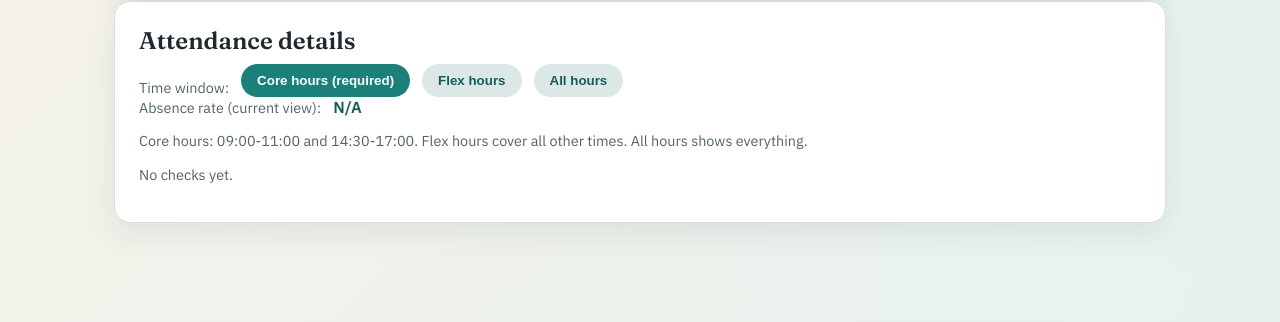
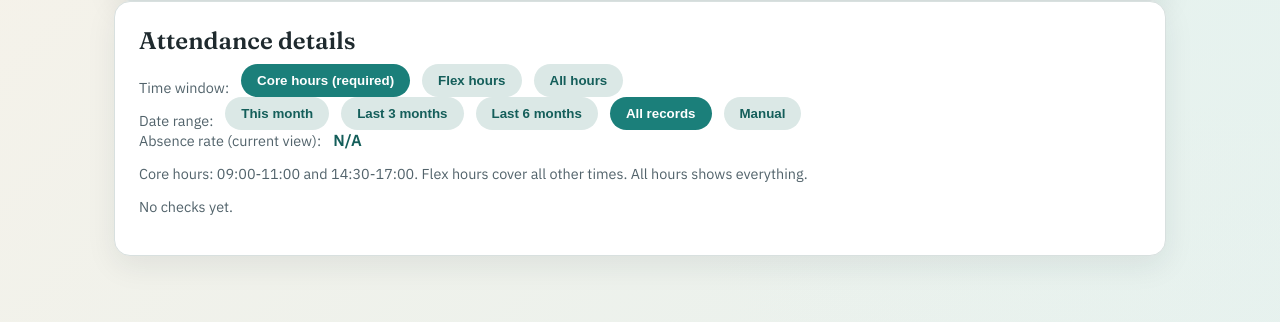
Before and after one commit to DavidLiu-code/Attendance_Code, a FastAPI app: template app/templates/person_history.html in a window 1280 px wide. Shown: the part 306-628 px from the top of the page. Run offline with FastAPI, Linux system fonts and the light colour scheme; the template is opened without the code that fills it, so the values that code supplies are empty.

Commit message:
feat(main.py): Open a person page and try each date option plus a manual range

```diff
--- a/app/templates/person_history.html
+++ b/app/templates/person_history.html
@@ -48,6 +48,21 @@
     <button class="button secondary" type="button" data-time-filter="flex" aria-pressed="false">Flex hours</button>
     <button class="button secondary" type="button" data-time-filter="all" aria-pressed="false">All hours</button>
   </div>
+  <div class="inline" id="attendance-date-filters">
+    <span class="muted">Date range:</span>
+    <button class="button secondary" type="button" data-date-filter="this-month" aria-pressed="false">This month</button>
+    <button class="button secondary" type="button" data-date-filter="last-3" aria-pressed="false">Last 3 months</button>
+    <button class="button secondary" type="button" data-date-filter="last-6" aria-pressed="false">Last 6 months</button>
+    <button class="button" type="button" data-date-filter="all" aria-pressed="true">All records</button>
+    <button class="button secondary" type="button" data-date-filter="manual" aria-pressed="false">Manual</button>
+  </div>
+  <div class="inline" id="attendance-date-manual" style="display:none;">
+    <label for="attendance-date-start">Start</label>
+    <input type="date" id="attendance-date-start">
+    <label for="attendance-date-end">End</label>
+    <input type="date" id="attendance-date-end">
+    <button class="button secondary" type="button" id="attendance-date-apply">Apply</button>
+  </div>
   <div class="inline" id="attendance-absence-rate">
     <span class="muted">Absence rate (current view):</span>
     <span class="count" id="attendance-absence-rate-value">N/A</span>
@@ -67,7 +82,7 @@
     </thead>
     <tbody>
       {% for row in attendance_rows %}
-      <tr class="attendance-row{% if filter_status and row.status != filter_status %} row-hidden{% endif %}" data-status="{{ row.status }}" data-time="{{ row.time_bucket }}">
+      <tr class="attendance-row{% if filter_status and row.status != filter_status %} row-hidden{% endif %}" data-status="{{ row.status }}" data-time="{{ row.time_bucket }}" data-date="{{ row.check.timestamp.strftime("%Y-%m-%d") }}">
         <td>
           {% set check_base = "/checks/" ~ row.check.id ~ "?origin=people&person_id=" ~ person.id %}
           {% set check_href = check_base %}
@@ -119,14 +134,62 @@
     const filterLabel = document.getElementById("attendance-filter-label");
     const clearLink = document.getElementById("attendance-filter-clear");
     const timeButtons = document.querySelectorAll("[data-time-filter]");
+    const dateButtons = document.querySelectorAll("[data-date-filter]");
+    const manualWrap = document.getElementById("attendance-date-manual");
+    const manualStart = document.getElementById("attendance-date-start");
+    const manualEnd = document.getElementById("attendance-date-end");
+    const manualApply = document.getElementById("attendance-date-apply");
     const absenceRateValue = document.getElementById("attendance-absence-rate-value");
     const absenceRateDetail = document.getElementById("attendance-absence-rate-detail");
-    if (!rows.length || !filterWrap || !filterLabel || !clearLink || !timeButtons.length) {
+    if (!rows.length || !filterWrap || !filterLabel || !clearLink || !timeButtons.length || !dateButtons.length) {
       return;
     }
     let currentFilter = "{{ filter_status or '' }}";
     let currentTime = "core";
+    let currentDateFilter = "all";
     const personId = "{{ person.id }}";
+
+    const parseDateValue = (value) => {
+      if (!value) {
+        return null;
+      }
+      const parts = value.split("-").map((part) => parseInt(part, 10));
+      if (parts.length !== 3 || parts.some((part) => Number.isNaN(part))) {
+        return null;
+      }
+      return new Date(parts[0], parts[1] - 1, parts[2]);
+    };
+
+    const startOfDay = (date) => new Date(date.getFullYear(), date.getMonth(), date.getDate());
+
+    const getRowDate = (row) => parseDateValue(row.dataset.date);
+
+    const getDateRange = () => {
+      if (currentDateFilter === "all") {
+        return null;
+      }
+      const today = startOfDay(new Date());
+      if (currentDateFilter === "this-month") {
+        return { start: new Date(today.getFullYear(), today.getMonth(), 1), end: today };
+      }
+      if (currentDateFilter === "last-3") {
+        return { start: new Date(today.getFullYear(), today.getMonth() - 2, 1), end: today };
+      }
+      if (currentDateFilter === "last-6") {
+        return { start: new Date(today.getFullYear(), today.getMonth() - 5, 1), end: today };
+      }
+      if (currentDateFilter === "manual") {
+        let start = parseDateValue(manualStart ? manualStart.value : "");
+        let end = parseDateValue(manualEnd ? manualEnd.value : "");
+        if (start && end && start > end) {
+          const swap = start;
+          start = end;
+          end = swap;
+        }
+        return start || end ? { start, end } : null;
+      }
+      return null;
+    };
 
     const isRowVisible = (row) => {
       const rowStatus = row.dataset.status;
@@ -137,6 +200,18 @@
       if (currentTime !== "all" && rowTime !== currentTime) {
         return false;
       }
+      if (currentDateFilter !== "all") {
+        const rowDate = getRowDate(row);
+        const range = getDateRange();
+        if (range && rowDate) {
+          if (range.start && rowDate < range.start) {
+            return false;
+          }
+          if (range.end && rowDate > range.end) {
+            return false;
+          }
+        }
+      }
       return true;
     };
 
@@ -146,6 +221,21 @@
         button.classList.toggle("secondary", !isActive);
         button.setAttribute("aria-pressed", isActive ? "true" : "false");
       });
+    };
+
+    const updateDateButtons = () => {
+      dateButtons.forEach((button) => {
+        const isActive = button.dataset.dateFilter === currentDateFilter;
+        button.classList.toggle("secondary", !isActive);
+        button.setAttribute("aria-pressed", isActive ? "true" : "false");
+      });
+    };
+
+    const updateManualVisibility = () => {
+      if (!manualWrap) {
+        return;
+      }
+      manualWrap.style.display = currentDateFilter === "manual" ? "" : "none";
     };
 
     const updateAbsenceRate = () => {
@@ -199,6 +289,8 @@
         filterLabel.textContent = "";
       }
       updateTimeButtons();
+      updateDateButtons();
+      updateManualVisibility();
       updateAbsenceRate();
     };
 
@@ -230,6 +322,35 @@
       });
     });
 
+    dateButtons.forEach((button) => {
+      button.addEventListener("click", () => {
+        const target = button.dataset.dateFilter;
+        if (!target) {
+          return;
+        }
+        currentDateFilter = target;
+        applyFilter(currentFilter);
+      });
+    });
+
+    if (manualApply) {
+      manualApply.addEventListener("click", () => {
+        currentDateFilter = "manual";
+        applyFilter(currentFilter);
+      });
+    }
+
+    [manualStart, manualEnd].forEach((input) => {
+      if (!input) {
+        return;
+      }
+      input.addEventListener("change", () => {
+        if (currentDateFilter === "manual") {
+          applyFilter(currentFilter);
+        }
+      });
+    });
+
     applyFilter(currentFilter);
   })();
 </script>
```
